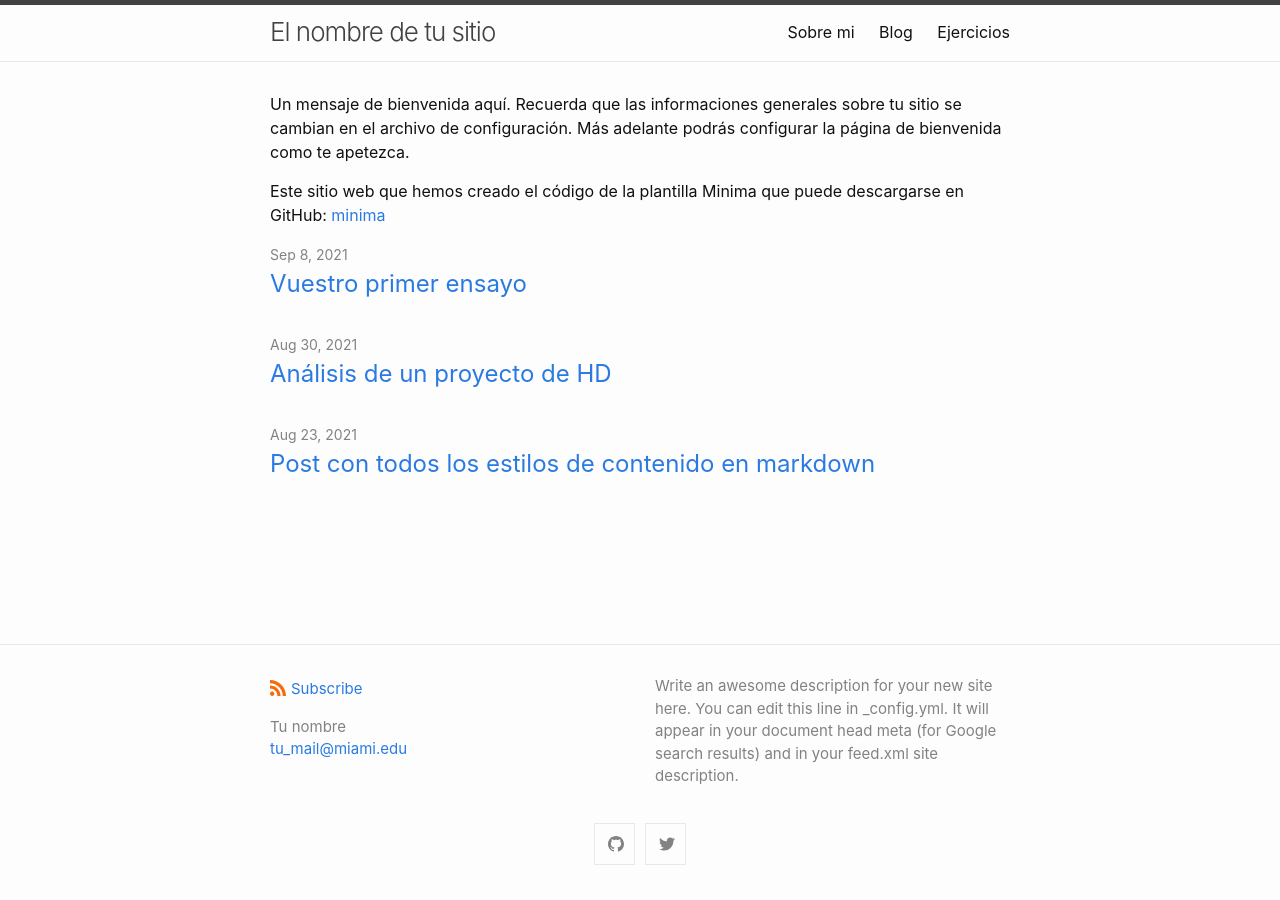
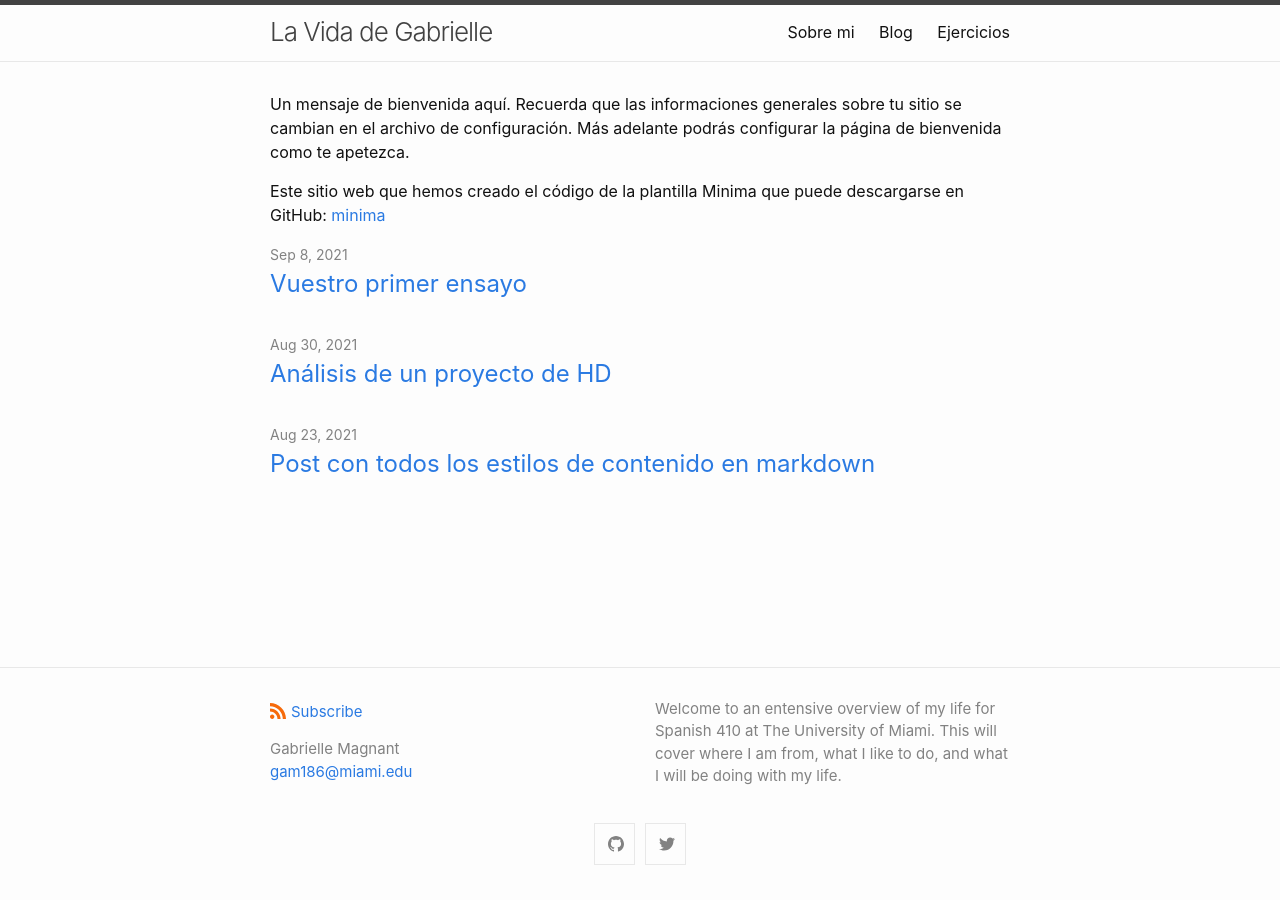
Before and after one commit to gmagnant00/gmagnant00.github.io, a Jekyll site: the page built from index.md, in a window 1280 px wide. Built offline with Jekyll 4.4.1, drawn with Linux system fonts in a browser that asks for light colours.

Commit message:
Update _config.yml

```diff
--- a/_config.yml
+++ b/_config.yml
@@ -1,11 +1,10 @@
-title: El nombre de tu sitio
+title: La Vida de Gabrielle
 author:
-  name: Tu nombre
-  email: tu_mail@miami.edu
+  name: Gabrielle Magnant
+  email: gam186@miami.edu
 description: > # this means to ignore newlines until "show_excerpts:"
-  Write an awesome description for your new site here. You can edit this
-  line in _config.yml. It will appear in your document head meta (for
-  Google search results) and in your feed.xml site description.
+  Welcome to an entensive overview of my life for Spanish 410 at The University of Miami.
+  This will cover where I am from, what I like to do, and what I will be doing with my life.
 
 show_excerpts: false # set to true to show excerpts on the homepage
 
@@ -16,8 +15,8 @@ minima:
 
   # generate social links in footer
   social_links:
-    twitter: jekyllrb
-    github:  jekyll
+    twitter: gmagnant
+    github:  gmagnant00.github.io
     # devto: jekyll
     # dribbble: jekyll
     # facebook: jekyll
```
